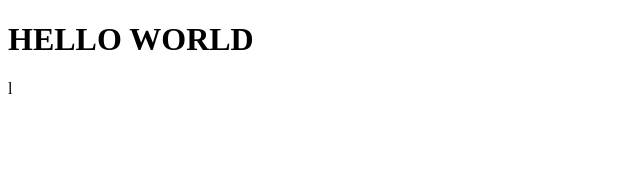
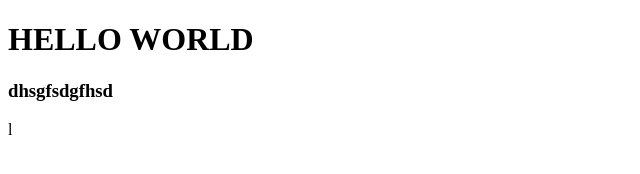
Before and after one commit to Harsh-Thaker007/DEMO-, a plain HTML site: page index.html in a window 1280 px wide. Shown: the whole page, without its empty margins (0-640 px from the left). Drawn offline with Linux system fonts and the light colour scheme.

Commit message:
new rebase

```diff
--- a/index.html
+++ b/index.html
@@ -8,5 +8,6 @@
 </head>
 <body>
     <h1>HELLO WORLD</h1>
+    <h3>dhsgfsdgfhsd</h3>
 </body>
 </html>l
```
Also changed, not shown: pick.txt (added).
